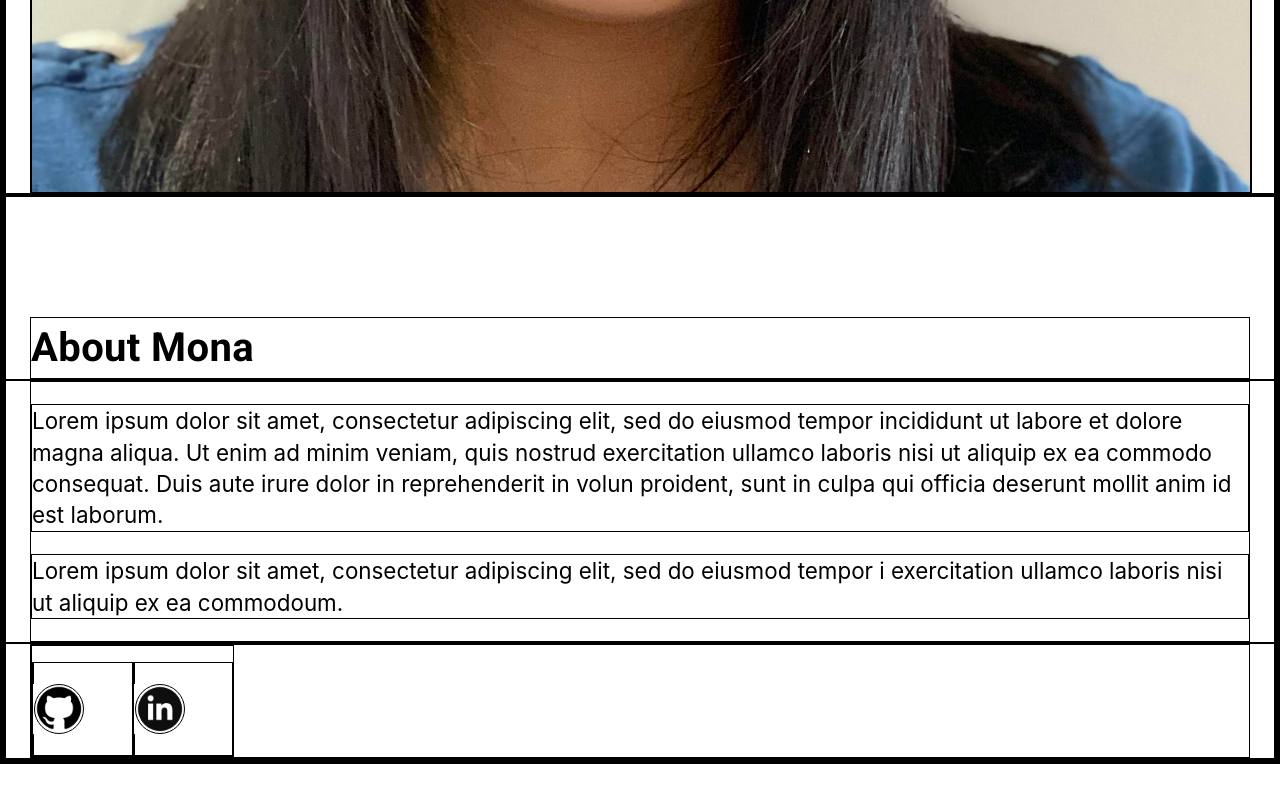
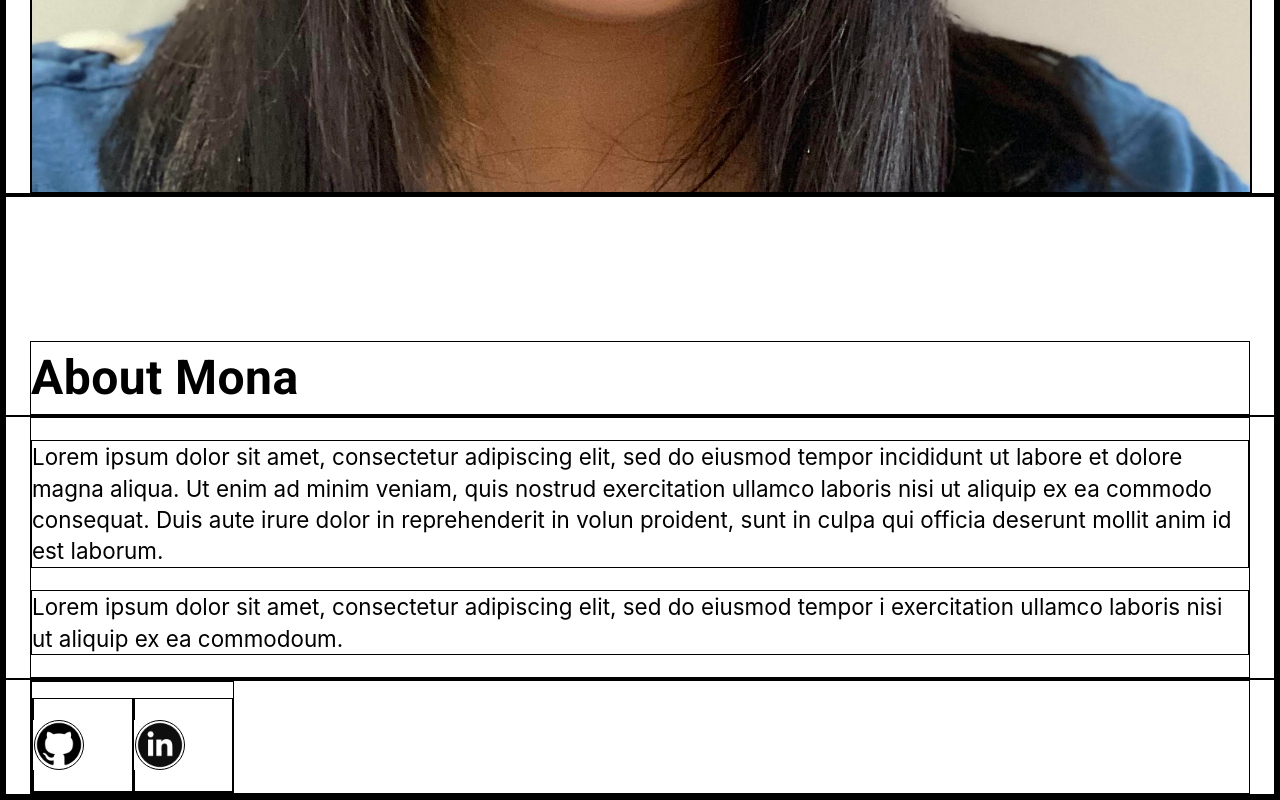
Before and after one commit to catmemberMona/portfolio, a React (Create React App) app: page / in a window 1280 px wide. Shown: the part 907-1707 px from the top of the page. Before the commit the page ends 1671 px from the top, so only its background shows below. Built offline with nearby package versions, Linux system fonts and the light colour scheme.

Commit message:
increased about me subtitle font size

```diff
--- a/src/Components/AboutMe.js
+++ b/src/Components/AboutMe.js
@@ -98,7 +98,7 @@ const useStyles = makeStyles((theme) => ({
   subHeading: {
     marginTop: '3em',
     fontWeight: 600,
-    fontSize: '2.5em',
+    fontSize: '3em',
   },
   contentText: {
     fontSize: '1.4rem',
```
